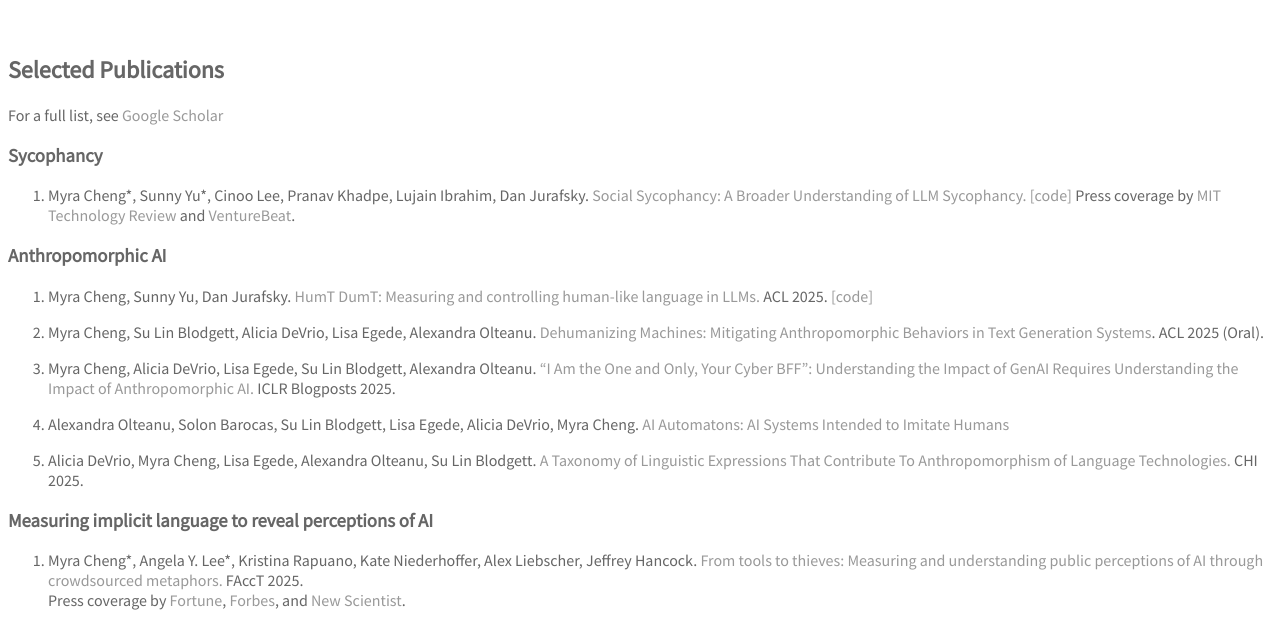
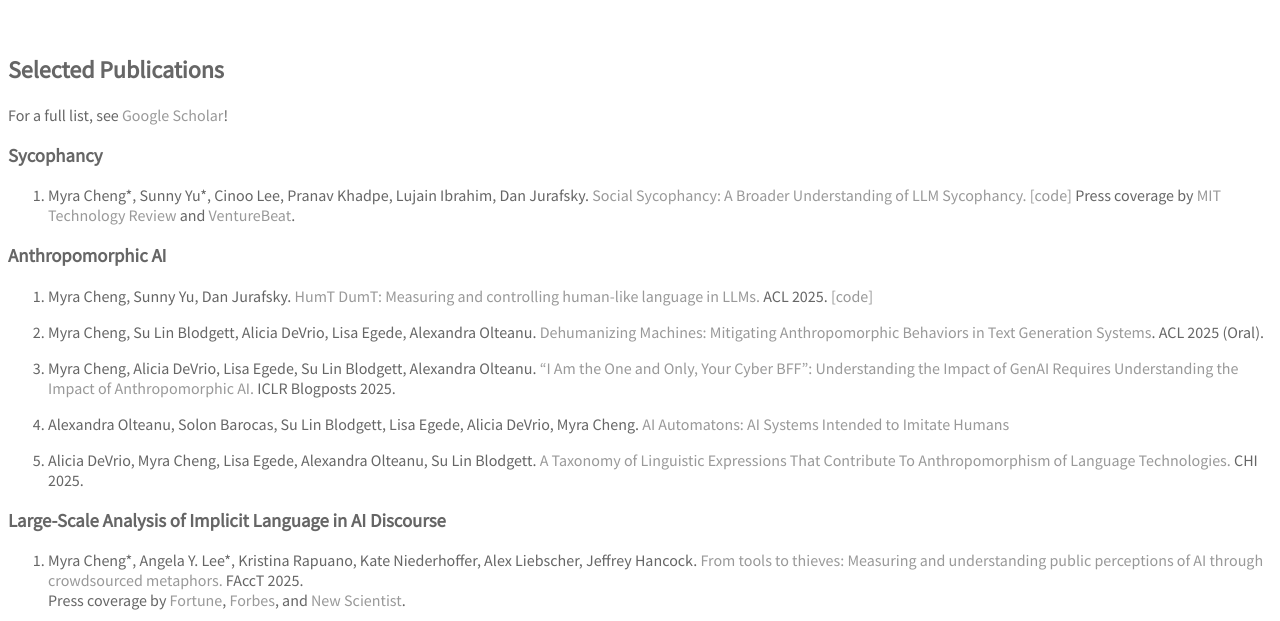
Before and after one commit to myracheng/myracheng.github.io, a Jekyll site: the page built from research.md, in a window 1280 px wide. Shown: the part 218-839 px from the top of the page. Built offline with Jekyll 4.4.1, drawn with Linux system fonts in a browser that asks for light colours; some web fonts are replaced; our own code applies the rules of GitHub Pages for plain Markdown files.

Commit message:
Update research.md

```diff
--- a/research.md
+++ b/research.md
@@ -1,5 +1,5 @@
 ## Selected Publications
-For a full list, see [Google Scholar](https://scholar.google.com/citations?user=gaslQl8AAAAJ&hl=en)
+For a full list, see [Google Scholar](https://scholar.google.com/citations?user=gaslQl8AAAAJ&hl=en)!
 
 ### Sycophancy
 1. Myra Cheng\*, Sunny Yu\*, Cinoo Lee, Pranav Khadpe, Lujain Ibrahim, Dan Jurafsky. [Social Sycophancy: A Broader Understanding of LLM Sycophancy.](https://arxiv.org/pdf/2505.13995) <span class="subline">[[code]](https://github.com/myracheng/elephant)</span>
@@ -16,7 +16,7 @@ For a full list, see [Google Scholar](https://scholar.google.com/citations?user=
 
 6. Alicia DeVrio, Myra Cheng, Lisa Egede, Alexandra Olteanu, Su Lin Blodgett. [A Taxonomy of Linguistic Expressions That Contribute To Anthropomorphism of Language Technologies.](https://arxiv.org/pdf/2502.09870) CHI 2025.
 
-### Measuring implicit language to reveal perceptions of AI
+### Large-Scale Analysis of Implicit Language in AI Discourse
 7. Myra Cheng\*, Angela Y. Lee\*, Kristina Rapuano, Kate Niederhoffer, Alex Liebscher, Jeffrey Hancock. [From tools to thieves: Measuring and understanding public perceptions of AI through crowdsourced metaphors.](https://www.arxiv.org/pdf/2501.18045) FAccT 2025.
 <span class="subline">Press coverage by [Fortune](https://fortune.com/2025/02/13/chatbot-friends-anthromorphism-competence-stanford-unviversity-study/), [Forbes](https://www.forbes.com/sites/lanceeliot/2025/02/14/why-our-metaphors-about-ai-shape-how-ai-thinks-about-us/), and [New Scientist](https://www.newscientist.com/article/2467435-people-are-starting-to-trust-ai-more-and-view-it-as-more-human-like/).</span>
 
```
